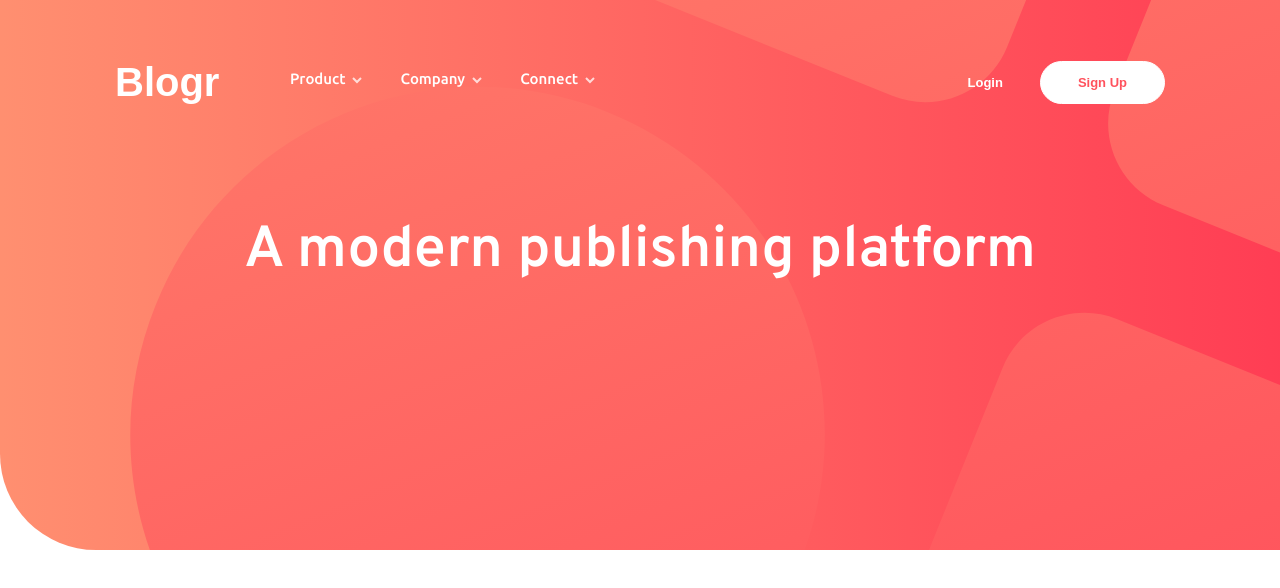
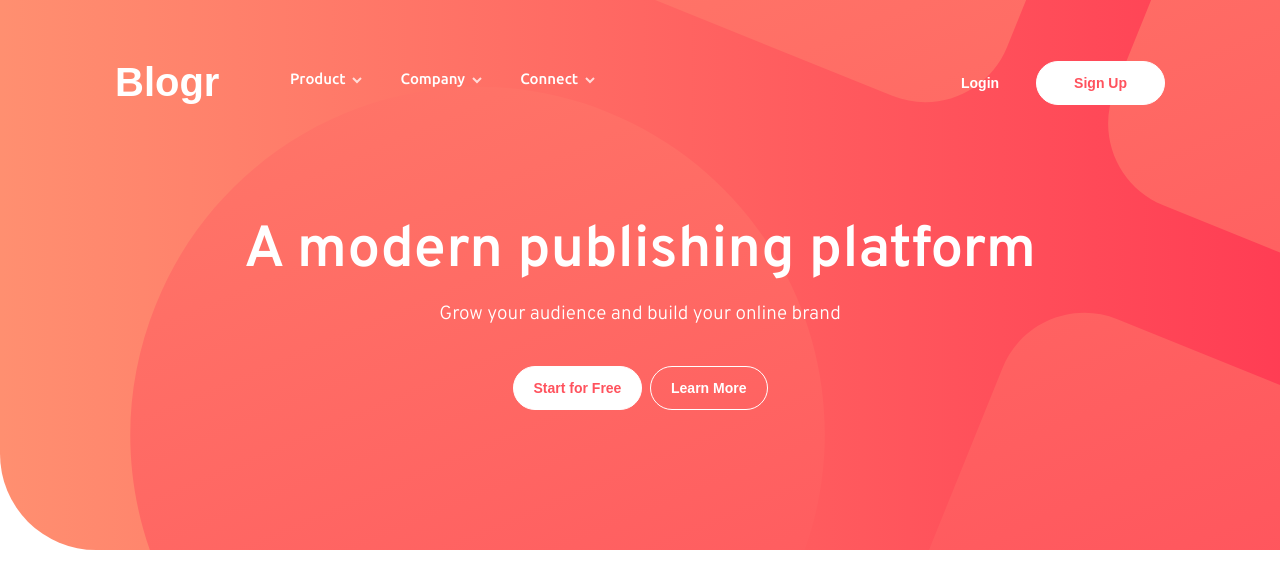
Before and after one commit to rickyzheng88/frontendmentorchallenge1, a React (Create React App) app: page / in a window 1280 px wide. Shown: the top 588 px of the page. Built offline with nearby package versions, Linux system fonts and the light colour scheme.

Commit message:
finish Header style of Intro section

```diff
--- a/src/App.css
+++ /dev/null
@@ -1,38 +0,0 @@
-.App {
-  text-align: center;
-}
-
-.App-logo {
-  height: 40vmin;
-  pointer-events: none;
-}
-
-@media (prefers-reduced-motion: no-preference) {
-  .App-logo {
-    animation: App-logo-spin infinite 20s linear;
-  }
-}
-
-.App-header {
-  background-color: #282c34;
-  min-height: 100vh;
-  display: flex;
-  flex-direction: column;
-  align-items: center;
-  justify-content: center;
-  font-size: calc(10px + 2vmin);
-  color: white;
-}
-
-.App-link {
-  color: #61dafb;
-}
-
-@keyframes App-logo-spin {
-  from {
-    transform: rotate(0deg);
-  }
-  to {
-    transform: rotate(360deg);
-  }
-}
--- a/src/App.js
+++ b/src/App.js
@@ -1,4 +1,3 @@
-import './App.css';
 import GlobalStyle from './styles/globals';
 import Intro from './components/Intro';
 
--- a/src/components/Header/NavItem.js
+++ b/src/components/Header/NavItem.js
@@ -1,4 +1,4 @@
-import React from 'react'
+import React, { useState } from 'react'
 import styled from 'styled-components';
 import arrow from '../../images/icon-arrow-light.svg';
 import { ubuntu } from '../../styles/variables';
@@ -9,15 +9,45 @@ const Item = styled.span`
     font-size: 15px;
     padding: 0.625rem;
     user-select: none;
+    cursor: pointer;
+    position: relative;
 `;
 
 const Icon = styled.img`
     margin-left: 7px;
 `;
 
+const Menu = styled.div`
+    display: flex;
+    flex-direction: column;
+    align-items: center;
+    justify-content: center;
+    background-color: #fff;
+    position: absolute;
+    width: 80px;
+    height: 100px;
+    border-radius: 5px;
+`;
+
 const NavItem = ({ children }) => {
+    const [active, setActive] = useState(false);
+
+    const toggleMenu = () => {
+        setActive(!active);
+    };
+
+    if (active) {
+        return (
+            <Item onMouseEnter={toggleMenu} onMouseLeave={toggleMenu}>
+                { children }
+                <Icon src={arrow} />
+                <Menu></Menu>
+            </Item>
+        );
+    }
+
     return(
-        <Item>
+        <Item onMouseEnter={toggleMenu} onMouseLeave={toggleMenu}>
             { children }
             <Icon src={arrow} />
         </Item>
--- a/src/components/Intro/Subtitle.js
+++ b/src/components/Intro/Subtitle.js
@@ -1,7 +1,10 @@
 import styled from 'styled-components';
 
 const Subtitle = styled.h2`
-
+    font-size: 1.1875rem;
+    font-weight: 400;
+    padding-top: 0.875rem;
+    padding-bottom: 2.5rem;
 `;
 
 export default Subtitle;
--- a/src/components/Intro/index.js
+++ b/src/components/Intro/index.js
@@ -4,6 +4,8 @@ import { Container } from '../generics/Container';
 import backgroundImg from '../../images/bg-pattern-intro.svg';
 import Header from '../Header';
 import Title from './Title';
+import Subtitle from './Subtitle';
+import Button from '../generics/Button';
 
 const Background = styled.section`
     content: "";
@@ -32,12 +34,25 @@ const CenteredContainer = styled(Container)`
     position: relative;
 `;
 
+const ButtonWrapper = styled.div`
+    display: flex;
+    justify-content: space-between;
+    align-items: center;
+    width: 15.9375rem;
+    margin: 0 auto;
+`;
+
 const Intro = () => {
     return (
         <Background>
             <CenteredContainer paddingTop='60px'>
                 <Header/>
                 <Title>A modern publishing platform</Title>
+                <Subtitle>Grow your audience and build your online brand</Subtitle>
+                <ButtonWrapper>
+                    <Button padding='13px 20px'>Start for Free</Button>
+                    <Button padding='13px 20px' transparent>Learn More</Button>
+                </ButtonWrapper>
             </CenteredContainer>
         </Background>
     );
--- a/src/components/generics/Button.js
+++ b/src/components/generics/Button.js
@@ -5,7 +5,7 @@ const Button = styled.button`
     border: 1px solid #fff;
     border-radius: 40px;
     padding: ${props => props.padding || '13px 37px'};
-    font-size: 13px;
+    font-size: 14px;
     font-weight: 700;
     color: ${props => props.transparent ? '#fff' : lightRed};
     background-color: ${props => props.transparent ? 'transparent' : '#fff'};
@@ -13,9 +13,9 @@ const Button = styled.button`
     transition: 0.15s all ;
 
     &:hover {
-        background-color: ${veryLightRed};
-        border-color: ${veryLightRed};
-        color: #fff;
+        background-color: ${props => props.transparent ? '#fff' : veryLightRed};
+        border-color: ${props => props.transparent ? '#fff' : veryLightRed};
+        color: ${props => props.transparent ? lightRed : '#fff'}
     }
 `;
 
```
Also changed, not shown: 1 other file (tests, documents, lock files or other folders).
